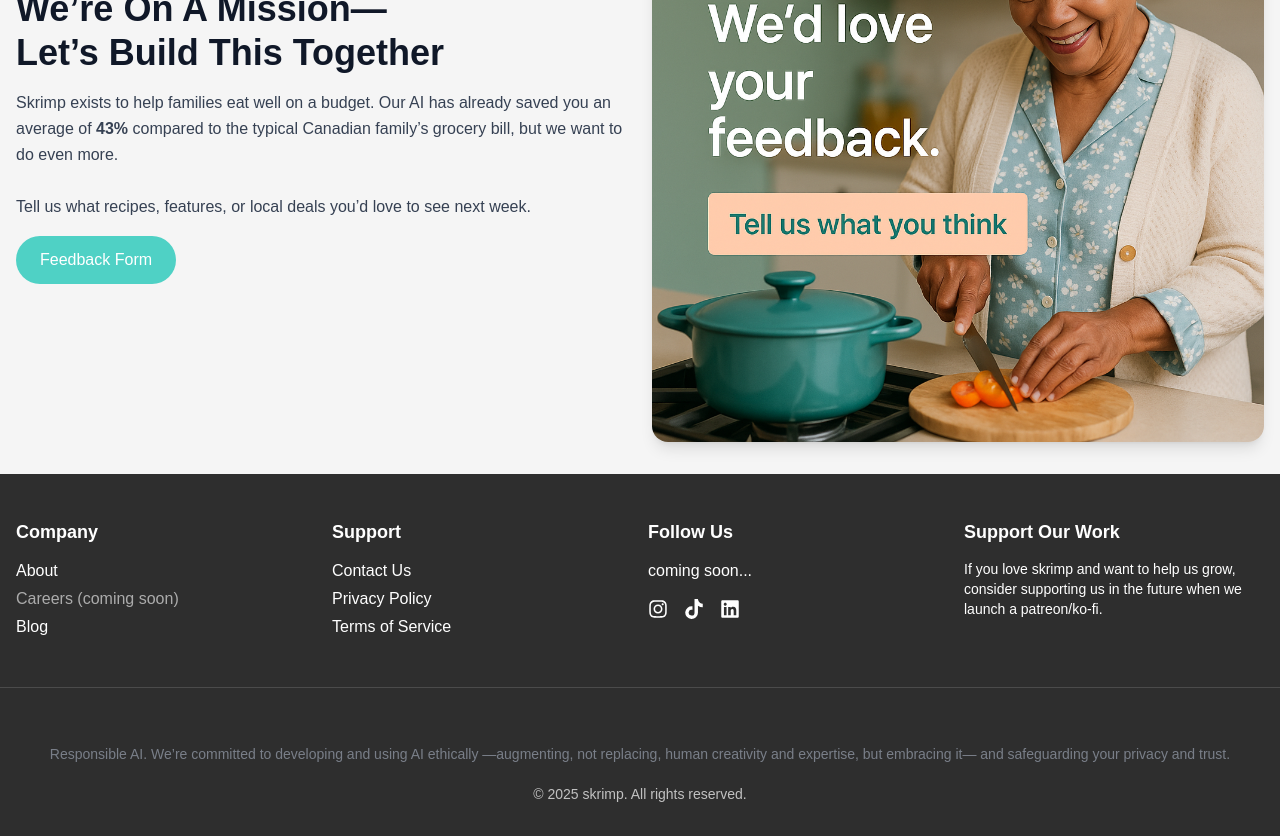
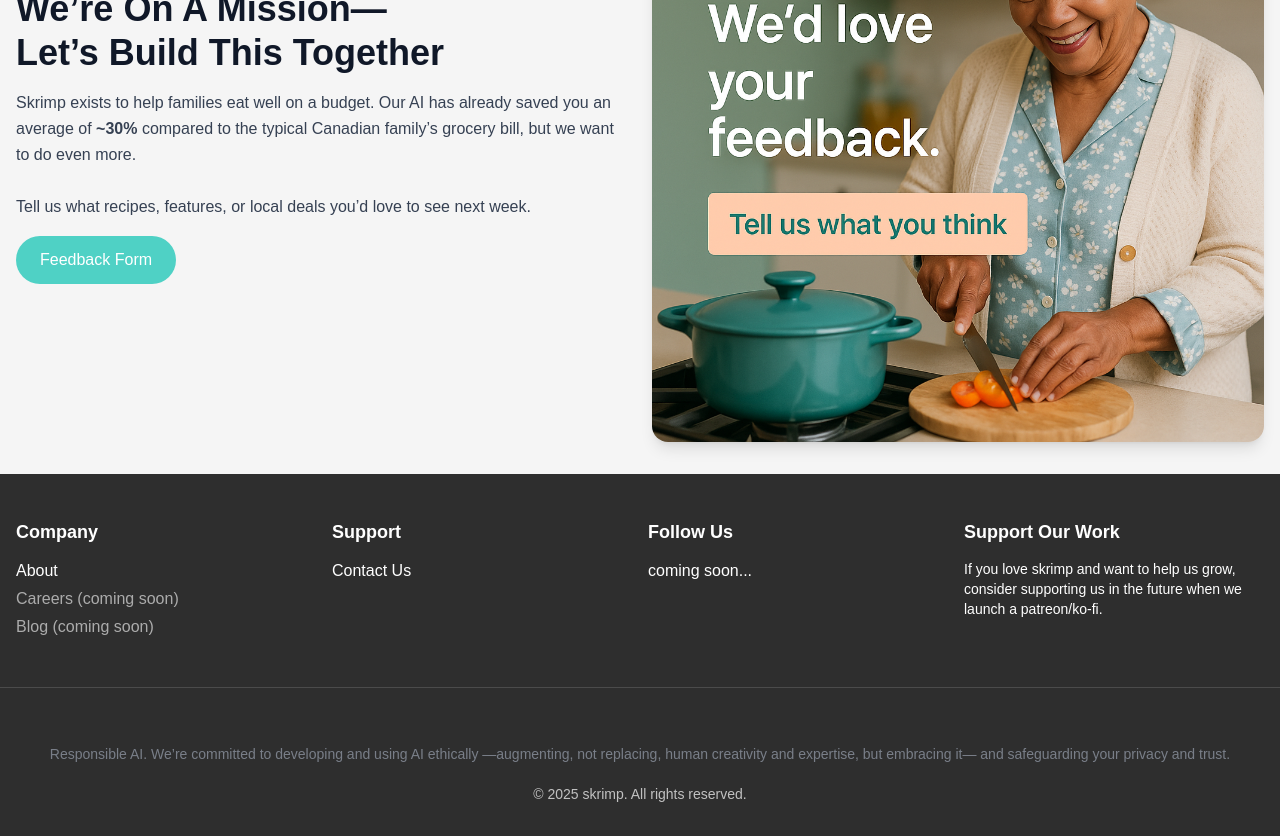
Before and after one commit to henliz/eCo-op, a Next.js app in the folder frontend/: page / in a window 1280 px wide. Shown: the part 3240-4076 px from the top of the page. Built offline with nearby package versions, Linux system fonts and the light colour scheme.

Commit message:
Homepage and footer links fixes.

```diff
--- a/frontend/components/layout/Footer.jsx
+++ b/frontend/components/layout/Footer.jsx
@@ -28,9 +28,9 @@ export default function Footer() {
               <span className="opacity-60">Careers (coming soon)</span>
             </li>
             <li>
-              <Link href="/blog" className="hover:underline">
-                Blog
-              </Link>
+              <span className="opacity-60">
+                Blog (coming soon)
+              </span>
             </li>
           </ul>
         </div>
@@ -40,18 +40,8 @@ export default function Footer() {
           <h4 className="font-semibold text-lg">Support</h4>
           <ul className="space-y-1">
             <li>
-              <Link href="/contact" className="hover:underline">
+              <Link href="/#contact" className="hover:underline">
                 Contact Us
-              </Link>
-            </li>
-            <li>
-              <Link href="/privacy" className="hover:underline">
-                Privacy Policy
-              </Link>
-            </li>
-            <li>
-              <Link href="/terms" className="hover:underline">
-                Terms of Service
               </Link>
             </li>
           </ul>
@@ -63,33 +53,6 @@ export default function Footer() {
           <p>coming soon...</p>
           <div className="flex items-center space-x-4">
 
-            <a
-              href="https://instagram.com/yourhandle"
-              target="_blank"
-              rel="noopener noreferrer"
-              className="hover:text-gray-300"
-              aria-label="Instagram"
-            >
-              <FaInstagram size={20} />
-            </a>
-            <a
-              href="https://tiktok.com/@yourhandle"
-              target="_blank"
-              rel="noopener noreferrer"
-              className="hover:text-gray-300"
-              aria-label="TikTok"
-            >
-              <FaTiktok size={20} />
-            </a>
-            <a
-              href="https://linkedin.com/company/yourcompany"
-              target="_blank"
-              rel="noopener noreferrer"
-              className="hover:text-gray-300"
-              aria-label="LinkedIn"
-            >
-              <FaLinkedin size={20} />
-            </a>
           </div>
         </div>
 
--- a/frontend/components/sections/AboutandFeedback.jsx
+++ b/frontend/components/sections/AboutandFeedback.jsx
@@ -60,7 +60,7 @@ export default function AboutAndFeedback() {
             </h3>
             <p className="text-gray-700 leading-relaxed">
               Skrimp exists to help families eat well on a budget. Our AI has already
-              saved you an average of <span className="font-semibold">43%</span> compared to the typical Canadian family’s grocery bill, but
+              saved you an average of <span className="font-semibold">~30%</span> compared to the typical Canadian family’s grocery bill, but
               we want to do even more. <br></br><br></br>Tell us what recipes, features, or local deals
               you’d love to see next week.
             </p>
--- a/frontend/components/sections/EmailSignupBanner.jsx
+++ b/frontend/components/sections/EmailSignupBanner.jsx
@@ -42,7 +42,7 @@ export default function EmailSignupBanner() {
       viewport={{ once: true, amount: 0.1 }}
       variants={containerVariants}
     >
-      <div className="max-w-[1200px] mx-auto px-4">
+      <div className="max-w-[1200px] mx-auto px-4 scroll-mt-24" id="contact">
         <motion.div
           className="bg-[#4FD1C5] rounded-2xl p-8 flex flex-col md:flex-row items-center gap-6"
           variants={childVariants}
--- a/frontend/components/sections/FreeListPromo.jsx
+++ b/frontend/components/sections/FreeListPromo.jsx
@@ -38,7 +38,7 @@ export default function FreeListPromo() {
             <p className="text-lg text-gray-700">
               Most families spend $350/week on groceries according to Canada’s Food Price Report.<small><br></br><br></br></small>
               Skrimp families spend only ~
-              <span className="font-semibold text-emerald-600">$200</span>
+              <span className="font-semibold text-emerald-600">$250</span>
               . </p> <p className="text-lg text-gray-700">
               Stop skimping. Start Skrimping. Your free list is waiting.
             </p>
```
